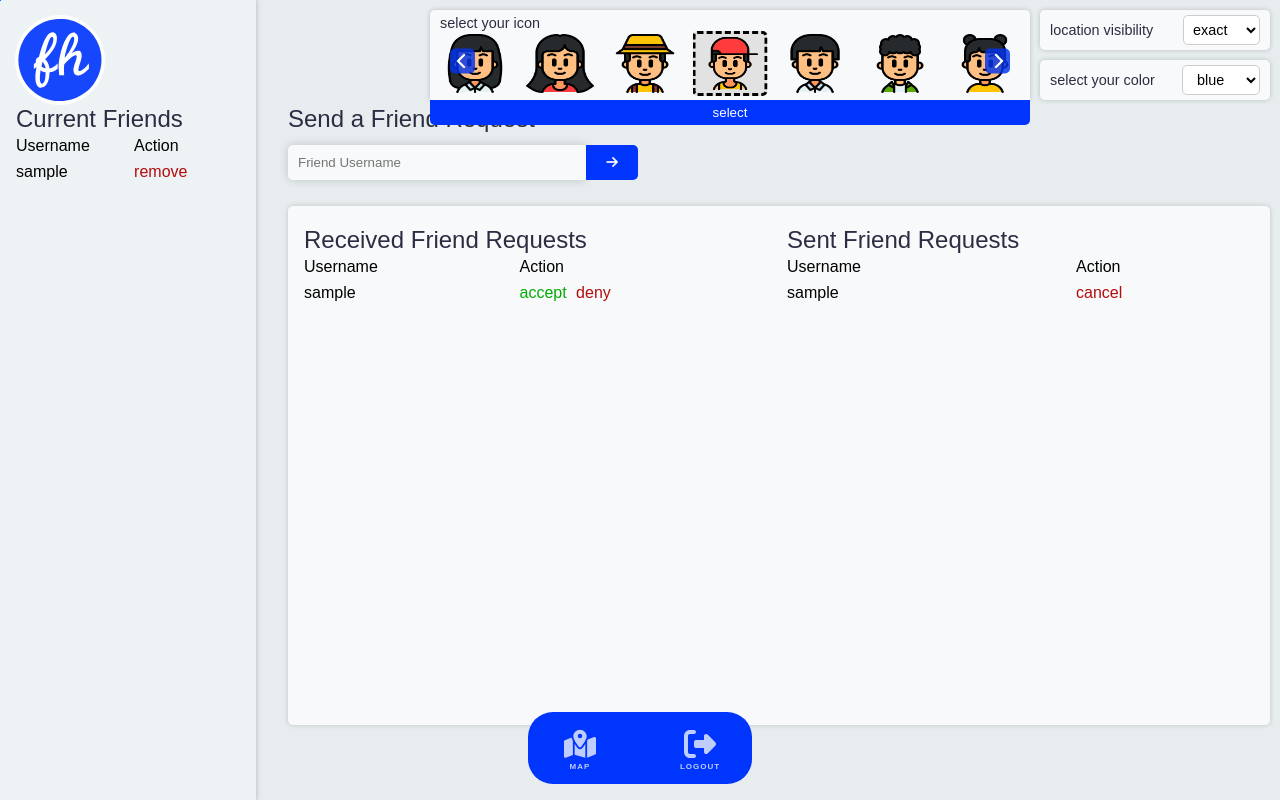
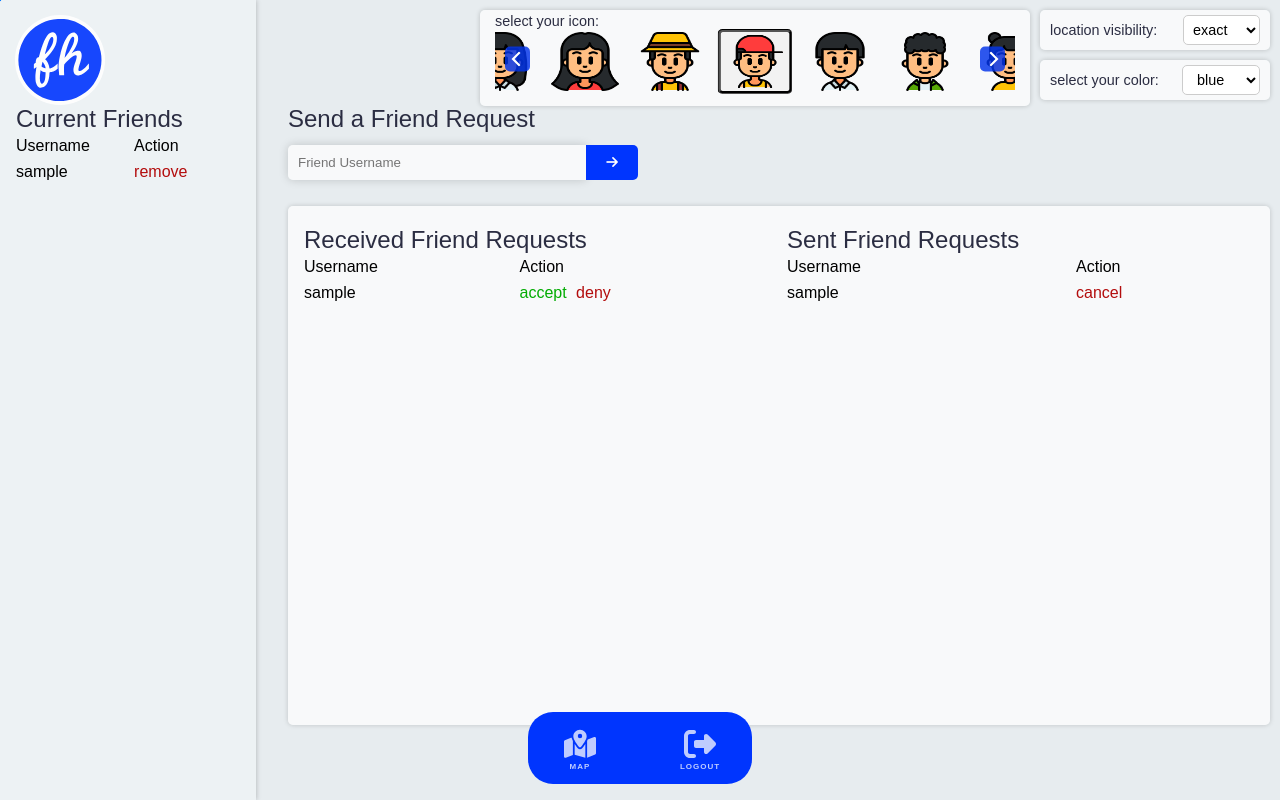
Before and after one commit to ChicoState/FriendHub, a Django app: page /friendList/ in a window 1280 px wide. Run offline with Django 4.2, Linux system fonts and the light colour scheme; a user stored in the database is signed in; tables that the repository leaves empty hold one stand-in row (values such as "Sample post"); some web fonts are replaced.

Commit message:
Removed Submit Button, Added Click 2 Submit

```diff
--- a/static/css/friends.css
+++ b/static/css/friends.css
@@ -224,7 +224,7 @@ form input:focus{
   outline: none;
 }
 
-form button, #pfpSubmit {
+form button {
   /* background: #0037feb9; */
   background: #0035fe;
   border: none;
@@ -234,7 +234,7 @@ form button, #pfpSubmit {
   border-bottom-right-radius: 5px;
 }
 
-form button:hover, #pfpSubmit:hover {
+form button:hover {
   background: rgba(2, 52, 235, 0.827)
 }
 
@@ -448,26 +448,14 @@ body.retro-mode .requestsContainer, body.retro-mode .friends-section {
   position: absolute;
   right: 250px;
   top: 10px;
-  width: 600px;
-  height: 90px;
+  width: 550px;
+  /* width: 600px; */
+  height: 96px;
   background-color: rgba(255, 255, 255, 0.7);
-  padding: 5px 10px;
-  /* border-radius: 5px; */
-  border-top-right-radius: 5px;
-  border-top-left-radius: 5px;
+  padding: 3px 15px;
+  border-radius: 5px;
   box-shadow: 0 0 5px rgba(0, 0, 0, 0.2);
   transition: 100ms ease-in-out;
-}
-
-#pfpSubmit {
-  position: absolute;
-  padding: 5px 10px 5px 10px;
-  width: 600px;
-  top: 100px;
-  right: 250px;
-  border-top-right-radius: 0px;
-  border-bottom-left-radius: 5px;
-  border-bottom-right-radius: 5px;
 }
 
 .icon-selector h3 {
@@ -480,6 +468,5 @@ body.retro-mode .requestsContainer, body.retro-mode .friends-section {
 }
 
 .is-selected img{
-  background-color: rgb(226, 226, 226);
   border: 3px dashed black;
 }
--- a/static/js/pfps.js
+++ b/static/js/pfps.js
@@ -18,10 +18,14 @@ function initializeCarousel(data) {
         let img = document.createElement('img');
         img.src = data[key];
         img.dataset.iconId = key;
+        if(key == getCurPfp()) {
+            img.style.border = "3px groove black"
+            img.style.background = "rgb(242, 242, 242)"
+        }
         div.appendChild(img);
         carousel.appendChild(div);
     });
-    new Flickity(carousel, {
+    const Flick = new Flickity(carousel, {
       initialIndex: getCurPfp(),
       cellAlign: 'center',
       contain: true,
@@ -31,35 +35,16 @@ function initializeCarousel(data) {
     });
     const allCells = document.querySelectorAll(".carousel-cell")
     allCells.forEach(cell => {
-        cell.addEventListener("dblclick", (e) => {
-            // remove the 'is-selected' class from all cells
-            allCells.forEach(cell => {
-                cell.classList.remove("is-selected");
-            });
-            // Add the 'is-selected' class to the clicked cell
-            e.currentTarget.classList.add("is-selected");
-            const iconForm = document.getElementById("id_icon");
-            iconForm.value = e.currentTarget.querySelector('img').getAttribute("data-icon-id")
-            document.getElementById("iconForm").submit();
-        });
+        // cell.addEventListener('click', (e) => handleEvent(e, Flick), false);
+        cell.addEventListener('dblclick', (e) => handleEvent(e, Flick), false);
     });
 }
 
-$(".iconForm").sumit(function(e) {
-    e.preventDefault();
-});
-// submit pfp selection
-document.getElementById("pfpSubmit").addEventListener("click", () => {
-    const selectedDiv = document.querySelector('.is-selected');
-    if (selectedDiv) {
-        const img = selectedDiv.querySelector('img');
-        if(img) {
-            const iconId = img.getAttribute("data-icon-id");
-            const iconForm = document.getElementById("id_icon");
-            iconForm.value = iconId
-            document.getElementById("iconForm").submit();
-        }
-    } else {
-        console.log('No selected element found.');
-    }
-})
+function handleEvent(e, Flick) {
+    const iconForm = document.getElementById("id_icon");
+    const imgNum = e.currentTarget.querySelector('img').getAttribute("data-icon-id")
+    Flick.select(imgNum);
+    Flick.reloadCells()
+    iconForm.value = imgNum
+    document.getElementById("iconForm").submit();
+}
--- a/templates/friendList.html
+++ b/templates/friendList.html
@@ -4,7 +4,7 @@
     {% include "header.html" %}
     <link rel="stylesheet" href="{% static 'css/flickity.css' %}" media="screen">
     <link rel="stylesheet" href="https://cdnjs.cloudflare.com/ajax/libs/font-awesome/6.4.2/css/all.min.css" integrity="sha512-z3gLpd7yknf1YoNbCzqRKc4qyor8gaKU1qmn+CShxbuBusANI9QpRohGBreCFkKxLhei6S9CQXFEbbKuqLg0DA==" crossorigin="anonymous" referrerpolicy="no-referrer" />
-    <link rel="stylesheet" type="text/css" href="{% static 'css/friends.css' %}?v=1.07"/>
+    <link rel="stylesheet" type="text/css" href="{% static 'css/friends.css' %}?v=1.08"/>
 </head>
 <body id>
     <a href = "/map">
@@ -31,26 +31,25 @@
         <form id = "distanceForm" method="post" action="{% url 'setDistancePreference' %}">
             {% csrf_token %}
             <div class="distance-selector">
-                <label for="{{ form.distance.idForLabel }}">location visibility</label>
+                <label for="{{ form.distance.idForLabel }}">location visibility:</label>
                 {{ form.distance }}
             </div>
         </form>
         <form id = "colorForm" method="post" action="{% url 'setColorPreference' %}">
             {% csrf_token %}
             <div class = "color-selector">
-                <label for="{{colorForm.color.idForLabel}}">select your color</label>
+                <label for="{{colorForm.color.idForLabel}}">select your color:</label>
                 {{colorForm.color}}
             </div>
         </form>
         <div class = "icon-selector">
-            <h3>select your icon</h3>
+            <h3>select your icon:</h3>
                 <div id = "carousel" class="carousel" > </div>
         </div>
-        <button id = "pfpSubmit">select</button>
         <form style = "display: none;" id = "iconForm" method="post" action="{% url 'setIconPreference' %}">
             {% csrf_token %}
             <div>
-                <label for="{{iconForm.icon.idForLabel}}">select your icon</label>
+                <label for="{{iconForm.icon.idForLabel}}">select your icon:</label>
                 {{iconForm.icon}}
             </div>
         </form>
@@ -147,6 +146,7 @@
 <script src="../static/js/flickity.pkgd.min.js"></script>
 <script src="../static/js/pfps.js"></script>
 <script>
+
     function getCurPfp() {
         return {{pfpNum}}
     }
```
